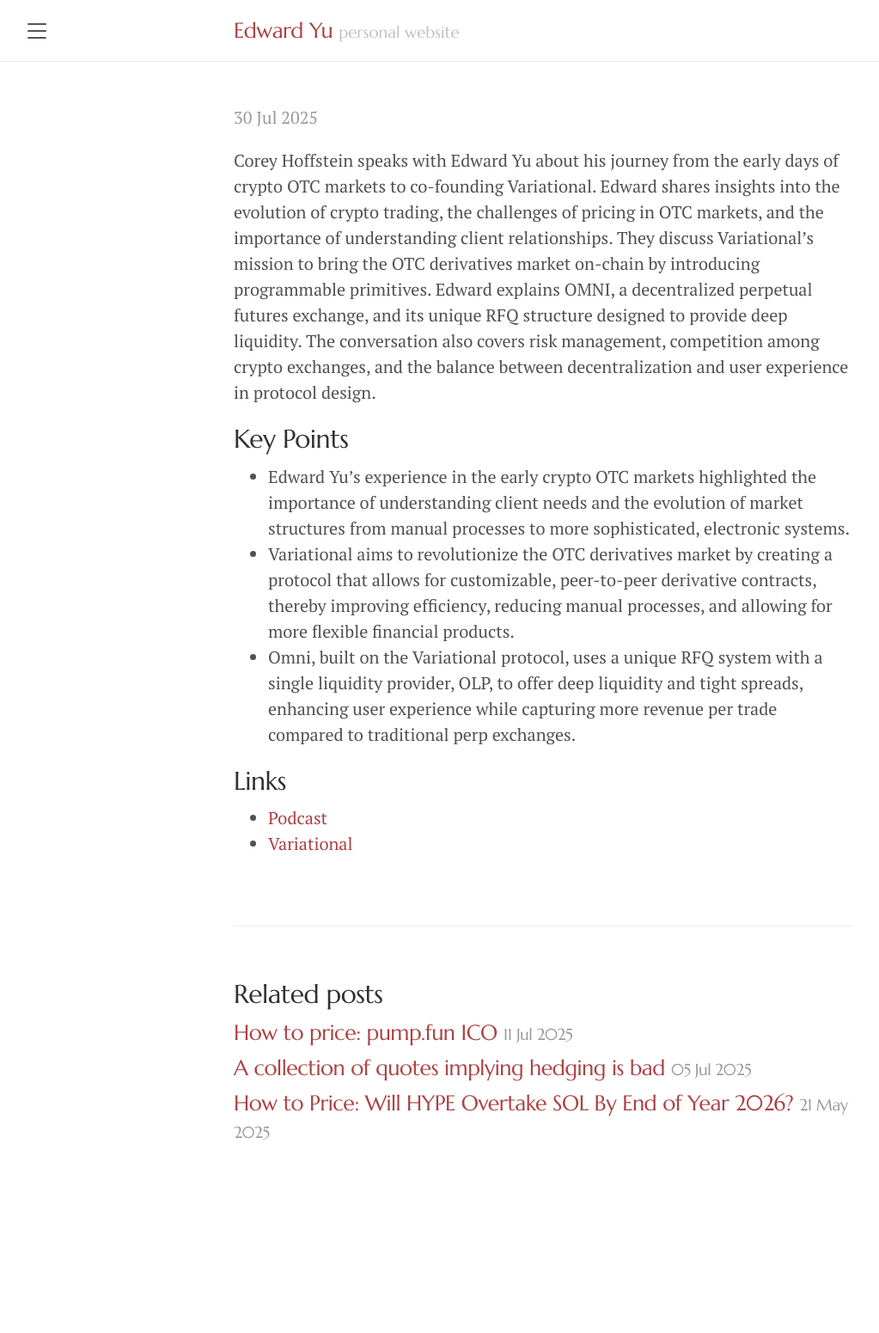
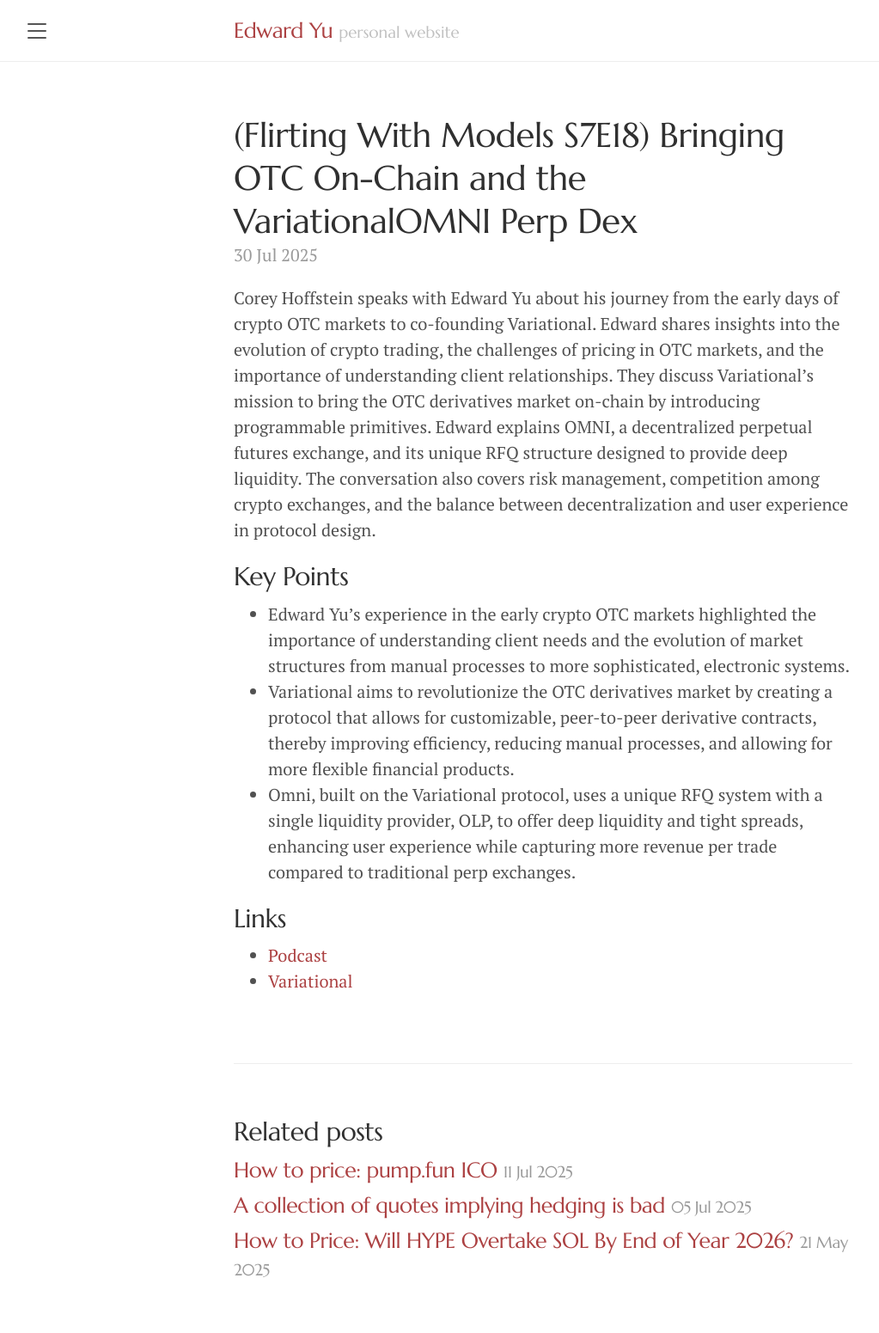
Before and after one commit to edwardyu/edwardyu.github.io, a Jekyll site: the page built from _posts/2025-07-30-flirting-with-models.md, in a window 1280 px wide. Shown: the whole page at 86% size, without its empty margins (8-1031 px from the left). Built offline with Jekyll 4.4.1, drawn with Linux system fonts in a browser that asks for light colours; our own code applies the rules of GitHub Pages for plain Markdown files; before the commit the page ends 1391 px from its top, so only the background shows below that.

Commit message:
missing quotes

```diff
--- a/_posts/2025-07-30-flirting-with-models.md
+++ b/_posts/2025-07-30-flirting-with-models.md
@@ -1,6 +1,6 @@
 ---
 layout: post
-title:  "(Flirting With Models S7E18) Bringing OTC On-Chain and the VariationalOMNI Perp Dex
+title:  "(Flirting With Models S7E18) Bringing OTC On-Chain and the VariationalOMNI Perp Dex"
 date:   2025-07-30 00:00:00
 categories:
 - trading
```
